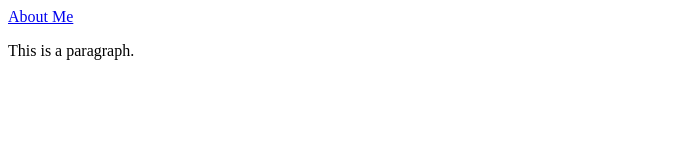
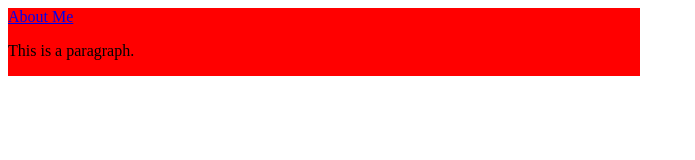
Before and after one commit to MarieMirbekian/MarieMirbekian.github.io, a plain HTML site: page index.html in a window 1280 px wide. Shown: the whole page, without its empty margins (0-695 px from the left). Drawn offline with Linux system fonts and the light colour scheme.

Commit message:
initialcommit

```diff
--- a/myCSS.css
+++ b/myCSS.css
@@ -1,6 +1,6 @@
 .container {
   display: grid;
-  height: 0; width:50%;
-
+  height: 0%;
+  width:50%;
   background-color: red;
 }
```
